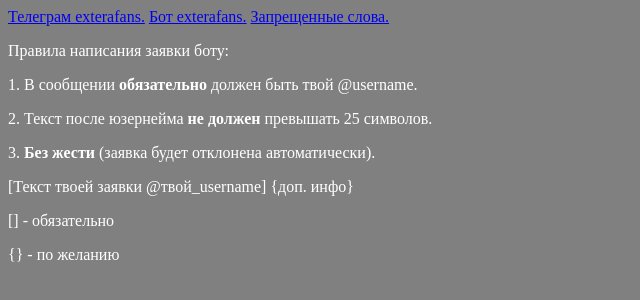
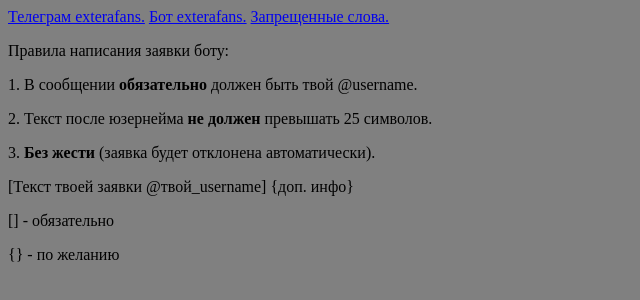
Before and after one commit to exterafans/exterafans.github.io, a plain HTML site: page index.html in a window 1280 px wide. Shown: the whole page, without its empty margins (0-640 px from the left). Drawn offline with Linux system fonts and the light colour scheme.

Commit message:
Update index.html

```diff
--- a/index.html
+++ b/index.html
@@ -9,14 +9,14 @@
 <a href="https://t.me/exterafans_bot">Бот exterafans.</a>
 <a href="https://exterafans.github.io/s">Запрещенные слова.</a>
 
-<p style="color: white;">Правила написания заявки боту:</p>
-<p style="color: white;">1. В сообщении <strong>обязательно</strong> должен быть твой @username.</p>
-<p style="color: white;">2. Текст после юзернейма <strong>не должен</strong> превышать 25 символов.</p>
-<p style="color: white;">3. <strong>Без жести</strong> (заявка будет отклонена автоматически).</p>
+<p style="color: black;">Правила написания заявки боту:</p>
+<p style="color: black;">1. В сообщении <strong>обязательно</strong> должен быть твой @username.</p>
+<p style="color: black;">2. Текст после юзернейма <strong>не должен</strong> превышать 25 символов.</p>
+<p style="color: black;">3. <strong>Без жести</strong> (заявка будет отклонена автоматически).</p>
 
-<p style="color: white;">[Текст твоей заявки @твой_username] {доп. инфо}</p>
+<p style="color: black;">[Текст твоей заявки @твой_username] {доп. инфо}</p>
 
-<p style="color: white;">[] - обязательно</p>
-<p style="color: white;">{} - по желанию</p>
+<p style="color: black;">[] - обязательно</p>
+<p style="color: black;">{} - по желанию</p>
   <body>
 </html>
```
